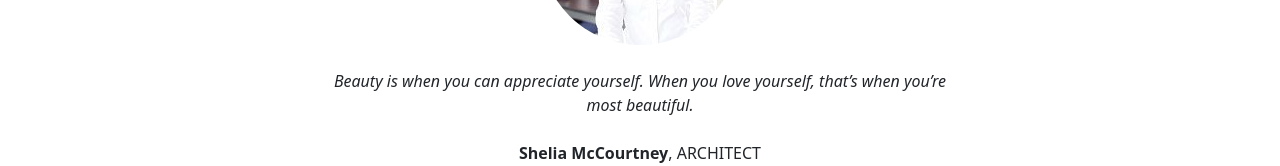
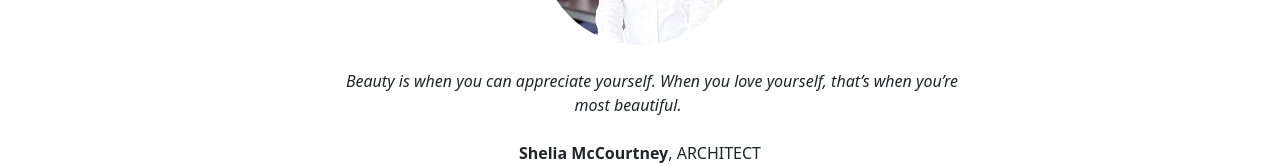
Before and after one commit to filippo-falcone/proj-html-vuejs, a Vue app: page / in a window 1280 px wide. Shown: the part 5565-5731 px from the top of the page. Built offline with nearby package versions, Linux system fonts and the light colour scheme.

Commit message:
fix: add padding to in in AppClients

```diff
--- a/src/components/AppClients.vue
+++ b/src/components/AppClients.vue
@@ -40,7 +40,7 @@ export default {
                     <div class="img-container my-4">
                         <img :src="getImageUrl(clients[activeItem].image)" :alt="clients[activeItem].name">
                     </div>
-                    <i>{{ clients[activeItem].text }}</i>
+                    <i class="px-4">{{ clients[activeItem].text }}</i>
                     <div class="my-4">
                         <strong>{{ clients[activeItem].name }}</strong>
                         <span class="text-uppercase">, {{ clients[activeItem].profession }}</span>
```
